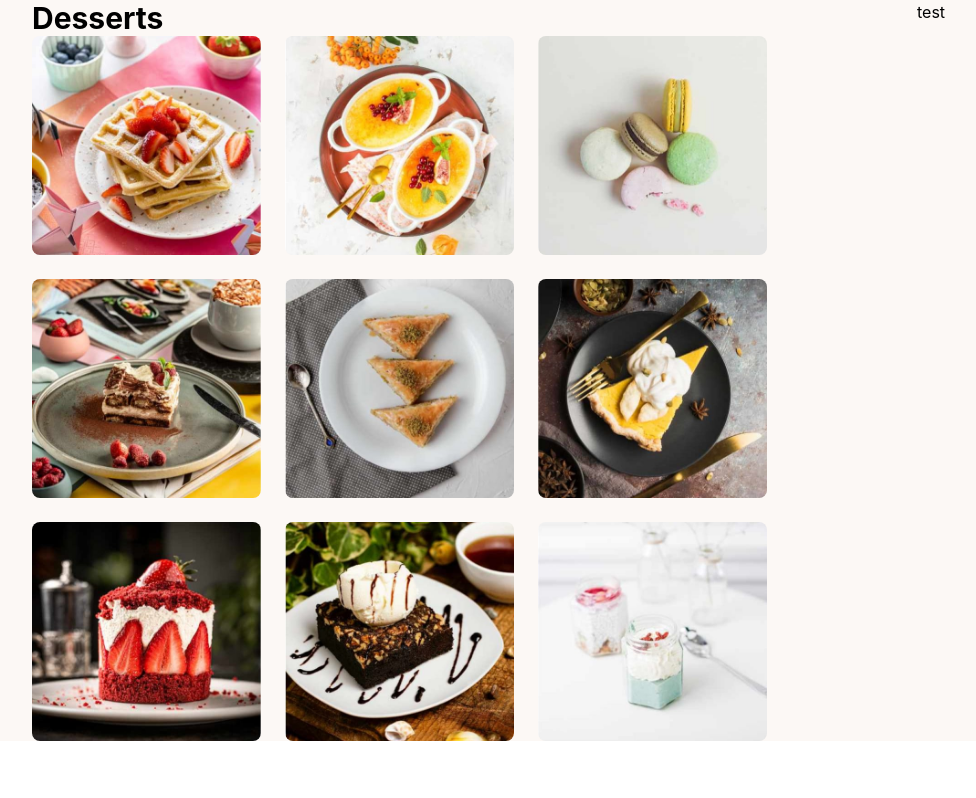
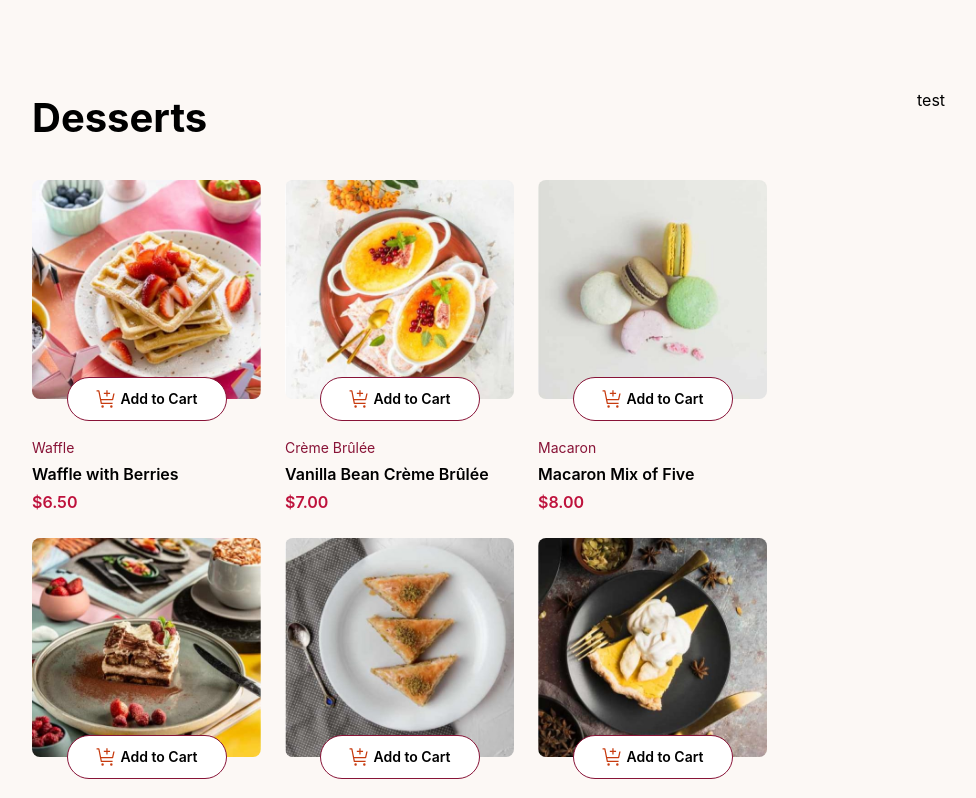
Before and after one commit to LukeT2340/ProductListWithCart, a React (Create React App) app: page / in a window 1280 px wide. Shown: the top 798 px of the page, without its empty margins (118-1094 px from the left). Built offline with nearby package versions, Linux system fonts and the light colour scheme.

Commit message:
progress - I know it's bad to commit everything at once like this and add a comment like 'progress'

```diff
--- a/src/App.tsx
+++ b/src/App.tsx
@@ -3,7 +3,7 @@ import ProductsDisplay from './components/ProductsDisplay'
 
 function App() {
   return (
-    <div className="flex flex-row bg-lightCream">
+    <div className="flex flex-row bg-lightCream py-[88px]">
       <div className='flex flex-col w-3/4 mx-[150px]'>
         <ProductsDisplay />
       </div>
--- a/src/components/ProductPreview.tsx
+++ b/src/components/ProductPreview.tsx
@@ -1,15 +1,46 @@
 import { ProductInterface } from '../ProductClass'
+import React from 'react'
 
 interface ProductPreviewProps {
     product: ProductInterface;
-  }
+    isSelected: Boolean;
+    setSelectedProducts: React.Dispatch<React.SetStateAction<ProductInterface[]>>;
+}
 
-  const ProductPreview: React.FC<ProductPreviewProps> = ({ product }) => {
+const ProductPreview: React.FC<ProductPreviewProps> = ({ product, isSelected, setSelectedProducts }) => {
+    // Handle add to cart button clicked
+    const handleAddToCartClicked = (product: ProductInterface) => {
+        setSelectedProducts(prevProducts => [...prevProducts, product])
+    }
+
     return (
-      <>
-        <img className="rounded-[8px]" src={`/assets/images/image-${product.imageName}-desktop.jpg`} alt={product.shortTitle}></img>
-      </>
+        <div className='flex flex-col font-RedHat'>
+            <div className='relative flex justify-center items-center'>
+                <img className="rounded-[8px] z-1 mb-[22px]" src={`/assets/images/image-${product.imageName}-desktop.jpg`} alt={product.shortTitle} />
+                {isSelected ? (
+                    <div className='px-5 flex z-2 absolute bottom-0 bg-red-600 w-[160px] rounded-[999px] h-[44px]'>
+                        <button>
+                            <img src="/assets/images/icon-decrement-quantity.svg"></img>
+                        </button>
+                        <p></p>
+                        <button>
+
+                        </button>
+                    </div>
+                ) : (
+                    <button onClick={() => handleAddToCartClicked(product)} className='gap-1 flex z-2 absolute border-rose-900 border-[1px] bottom-0 bg-white w-[160px] rounded-[999px] h-[44px] justify-center items-center'>
+                        <img src="/assets/images/icon-add-to-cart.svg"></img>
+                        <p className='font-semibold text-[14px]'>Add to Cart</p>
+                    </button>
+                )}
+            </div>
+            <div className='flex flex-col text-left gap-1 mt-[16px]'>
+                <p className='text-rose-900 text-[14px]'>{product.shortTitle}</p>
+                <p className='text-black font-semibold text-[16px]'>{product.longTitle}</p>
+                <p className='text-rose-700 text-[16px] font-semibold'>${product.price.toFixed(2)}</p>
+            </div>
+        </div>
     )
-  }
+}
 
 export default ProductPreview
--- a/src/components/ProductsDisplay.tsx
+++ b/src/components/ProductsDisplay.tsx
@@ -1,15 +1,24 @@
 import productsList from '../ProductsList'
 import ProductPreview from './ProductPreview'
+import { ProductInterface } from '../ProductClass'
+import { useState } from 'react'
 
 function ProductsDisplay() {
     const products = productsList;
+    const [selectedProducts, setSelectedProducts] = useState<ProductInterface[]>([]);
+
+    // Check if a product is selected based on longTitle
+    const isProductSelected = (productLongTitle: String) => {
+        return selectedProducts.some(selectedProduct => selectedProduct.longTitle === productLongTitle);
+    }
+
 
     return (
       <>
-        <h1 className='text-3xl font-bold'>Desserts</h1>
+        <h1 className='text-[40px] font-RedHat font-bold mb-[32px]'>Desserts</h1>
         <div className='grid grid-cols-3 gap-[24px]'>
           {products.map((product)=>(
-            <ProductPreview key={product.longTitle} product={product} />
+            <ProductPreview key={product.longTitle} product={product} isSelected={isProductSelected(product.longTitle)} setSelectedProducts={setSelectedProducts}/>
           ))}
         </div>
       </>
--- a/src/index.css
+++ b/src/index.css
@@ -1,6 +1,13 @@
 @tailwind base;
 @tailwind components;
 @tailwind utilities;
+
+@font-face {
+  font-family: 'RedHat';
+  src: url(../public/assets/fonts/static/RedHatText-Regular.ttf) format('truetype');
+  font-weight: normal;
+  font-style: normal;
+}
 
 body {
   margin: 0;
--- a/tailwind.config.js
+++ b/tailwind.config.js
@@ -4,7 +4,11 @@ module.exports = {
   theme: {
     extend: {
       colors: {
-        lightCream: "#fcf8f5"
+        lightCream: "#fcf8f5",
+        customRed: "#c8480c"
+      },
+      fontFamily: {
+        custom: ["RedHat"]
       }
     },
   },
```
